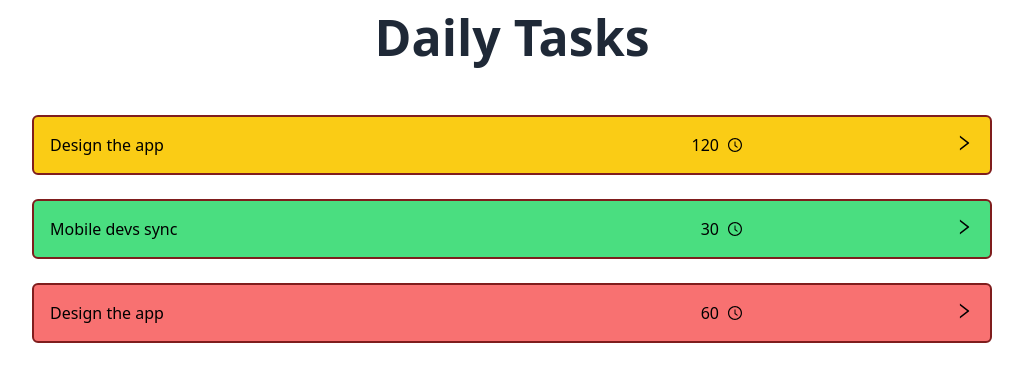
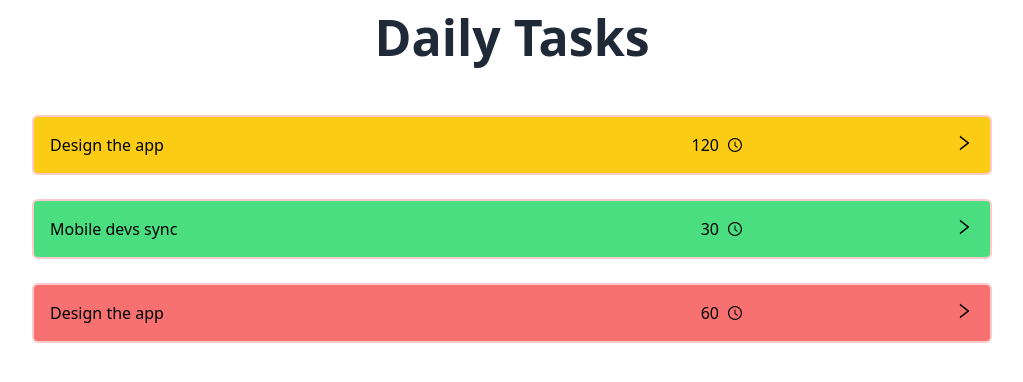
Before and after one commit to Akinoobi/apps-beyond-daily-task, a Next.js app: page /components/DailyTaskList in a window 1280 px wide. Shown: the top 382 px of the page, without its empty margins (128-1151 px from the left). Built offline with nearby package versions, Linux system fonts and the light colour scheme.

Commit message:
chore: design
Signed-off-by: Akinoobi <gelo.palma23@gmail.com>

```diff
--- a/src/pages/components/DailyTaskList.js
+++ b/src/pages/components/DailyTaskList.js
@@ -19,7 +19,7 @@ const DailyTaskList = () => {
               return (
                 <div
                   key={index}
-                  className={`flex flex-row ${item.theme} mb-6 w-3/4 p-4 rounded-md justify-between border-2 border-red-900`}
+                  className={`flex flex-row ${item.theme} mb-6 w-3/4 p-4 rounded-md justify-between border-2 border-red-200`}
                   onClick={(e) => {
                     e.preventDefault()
                     router.push(`/daily-task/${item.id}`)}
```
